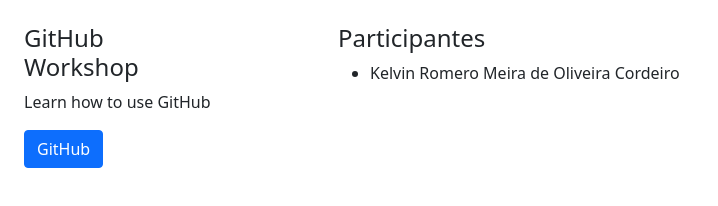
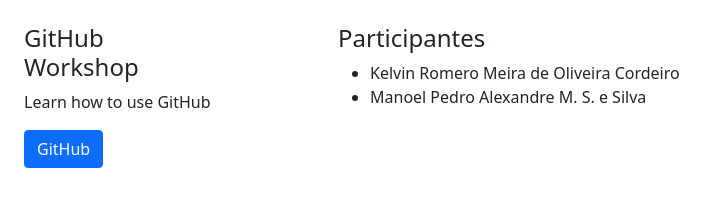
Before and after one commit to kord-ai/git-workshop, a plain HTML site: page index.html in a window 1280 px wide. Shown: the whole page, without its empty margins (0-718 px from the left). Drawn offline with nearby package versions, Linux system fonts and the light colour scheme.

Commit message:
adds Manoel Pedro [...] on the list

```diff
--- a/index.html
+++ b/index.html
@@ -24,6 +24,7 @@
             <h4>Participantes</h4>
             <ul>
                 <li>Kelvin Romero Meira de Oliveira Cordeiro</li>
+                <li>Manoel Pedro Alexandre M. S. e Silva</li>
             </ul>
         </main>
     </div>
```
